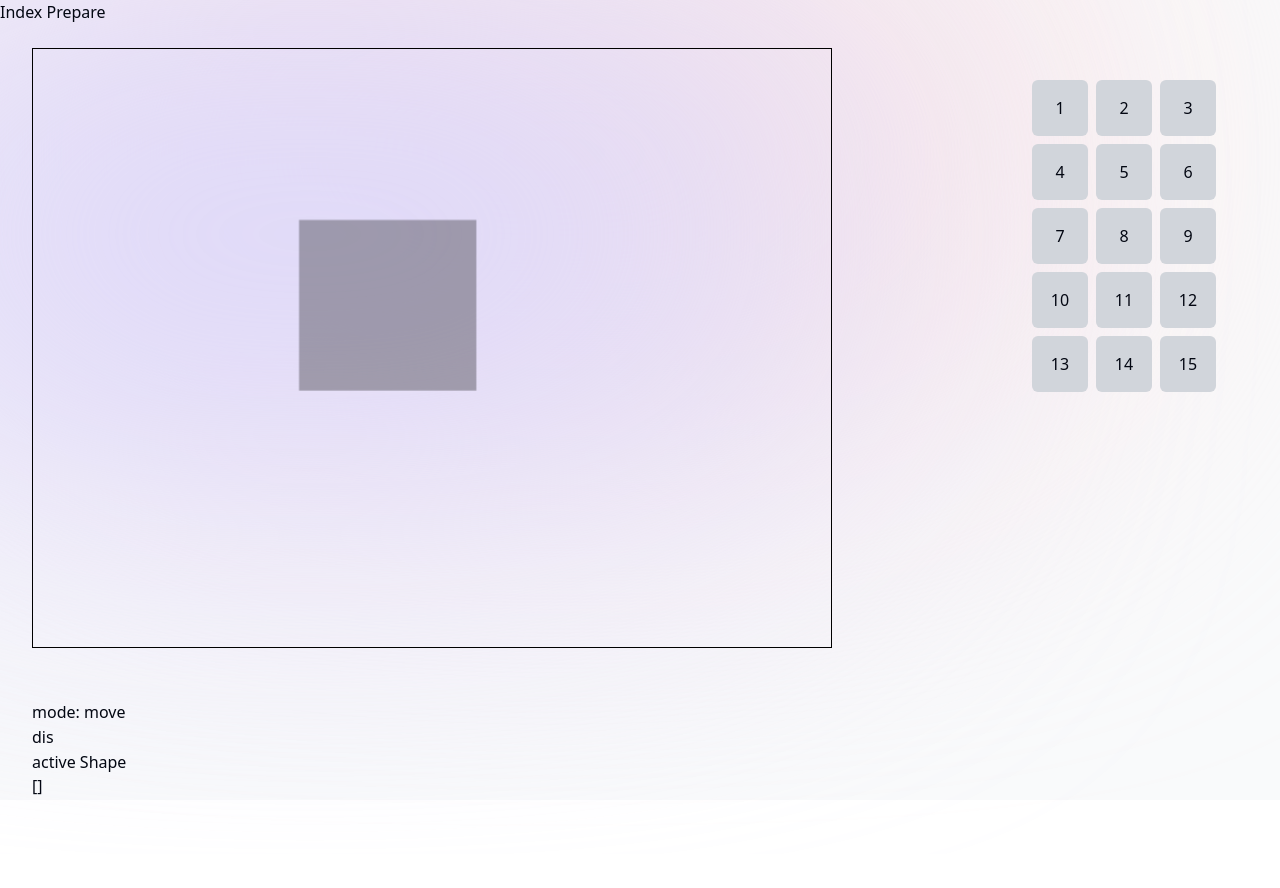
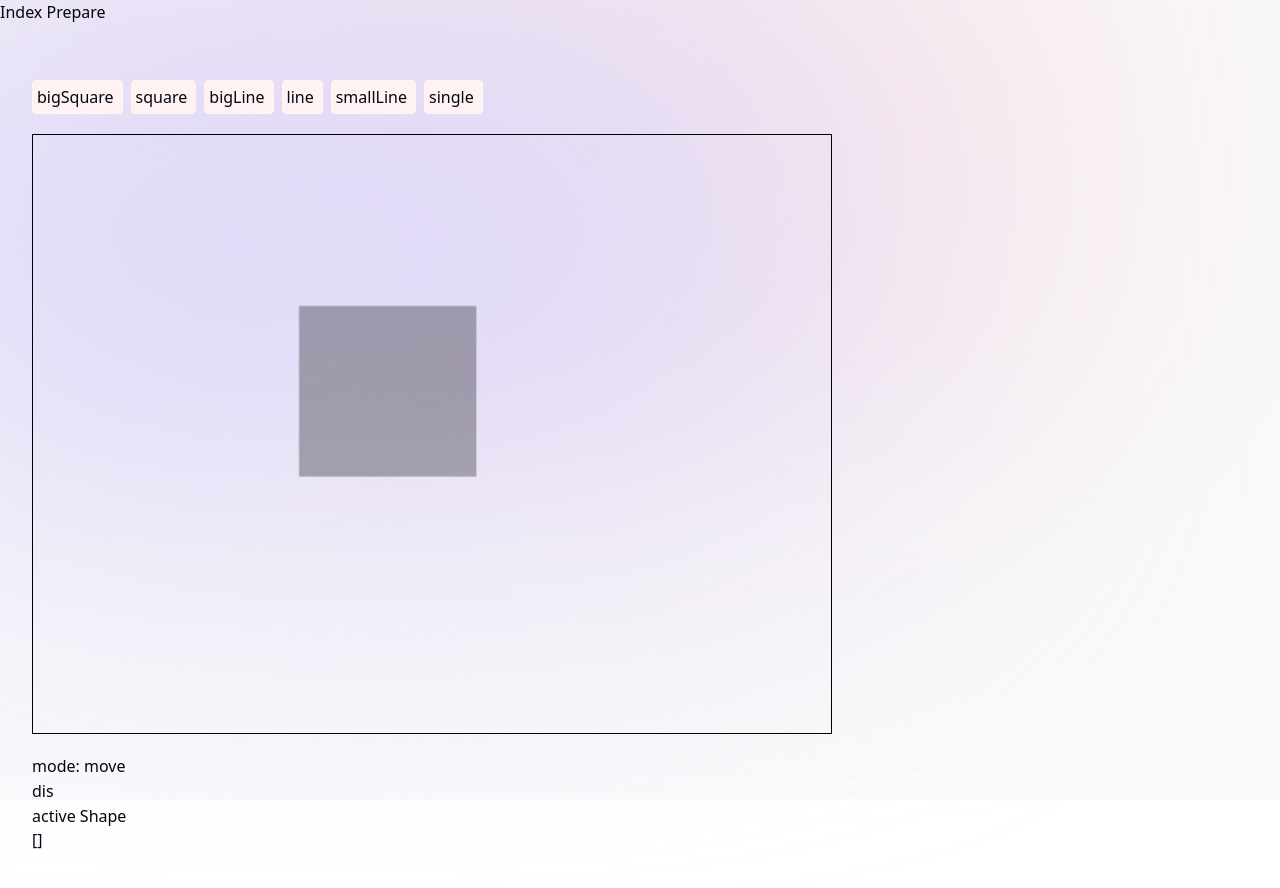
Before and after one commit to imddc/bbld, a Vue app: page /prepare in a window 1280 px wide. Shown: the top 888 px of the page. Before the commit the page ends 854 px from the top, so only its background shows below. Built offline with nearby package versions, Linux system fonts and the light colour scheme; what @vueuse/head would draw is missing.

Commit message:
feat: add select shape comp

```diff
--- /dev/null
+++ b/src/components/shapes-select.vue
@@ -0,0 +1,36 @@
+<script setup lang="ts">
+import { ref } from 'vue'
+import type { BackpackType } from '~/utils/shapes/backpack'
+
+const shapes = ref<BackpackType[]>([
+  'bigSquare',
+  'square',
+  'bigLine',
+  'line',
+  'smallLine',
+  'single',
+])
+
+function handleSelect(shape: BackpackType) {
+  console.log(shape)
+}
+</script>
+
+<template>
+  <div class="space-x-2 flex items-center">
+    <button
+      v-for="shape in shapes"
+      :key="shape"
+      type="button"
+      class="p-1 border-orange-50 border rounded bg-red-50 flex-center space-x-1 hover:bg-red-100 dark:hover:bg-orange-50"
+      @click="() => handleSelect(shape)"
+    >
+      <span>
+        {{ shape }}
+      </span>
+      <span class="icon-[lucide--backpack] " />
+    </button>
+  </div>
+</template>
+
+<style scoped></style>
--- a/src/pages/prepare.vue
+++ b/src/pages/prepare.vue
@@ -1,8 +1,9 @@
 <script setup lang="ts">
 import { ref } from 'vue'
 import { useCanvas } from '~/composables/useCanvas'
+import ShapesSelect from '~/components/shapes-select.vue'
+
 // TODO: 1. new grid 8 * 7
-
 const canvasRef = ref<HTMLCanvasElement | null>(null)
 const { canvasState, movingPoint, startPoint, selectedShape } = useCanvas(canvasRef, {
   height: 600,
@@ -15,18 +16,16 @@ const { canvasState, movingPoint, startPoint, selectedShape } = useCanvas(canvas
 </script>
 
 <template>
-  <div>
-    <div class="flex px-8 ">
-      <canvas ref="canvasRef" class="border-black border" @contextmenu="(e) => e.preventDefault()" />
+  <div class="p-8 space-y-5">
+    <ShapesSelect />
 
-      <div class="ml-auto grid grid-cols-3 gap-2 p-8 content-start">
-        <div v-for="i in 15" :key="i" class="flex-center bg-gray-300 rounded-md aspect-square p-4">
-          {{ i }}
-        </div>
-      </div>
-    </div>
+    <canvas
+      ref="canvasRef"
+      class="border-black border block"
+      @contextmenu="(e) => e.preventDefault()"
+    />
 
-    <section class="mt-5 p-8 space-y-px">
+    <section class="mt-5 space-y-px">
       <div>mode: {{ canvasState }}</div>
 
       <div>
--- a/src/utils/shapes/backpack.ts
+++ b/src/utils/shapes/backpack.ts
@@ -1,7 +1,7 @@
 import type { Point, Position, ShapeSize, SquarePosition } from '~/types'
 import { type GridOptions, createPoint2PositionGrid, createPosition2PointGrid } from '~/utils/pointTransfer'
 
-type BackpackType =
+export type BackpackType =
   | 'bigSquare' // 六个格子 3 * 2
   | 'square' // 四个格子 2 * 2
   | 'bigLine' // 四个格子 1 * 4
```
